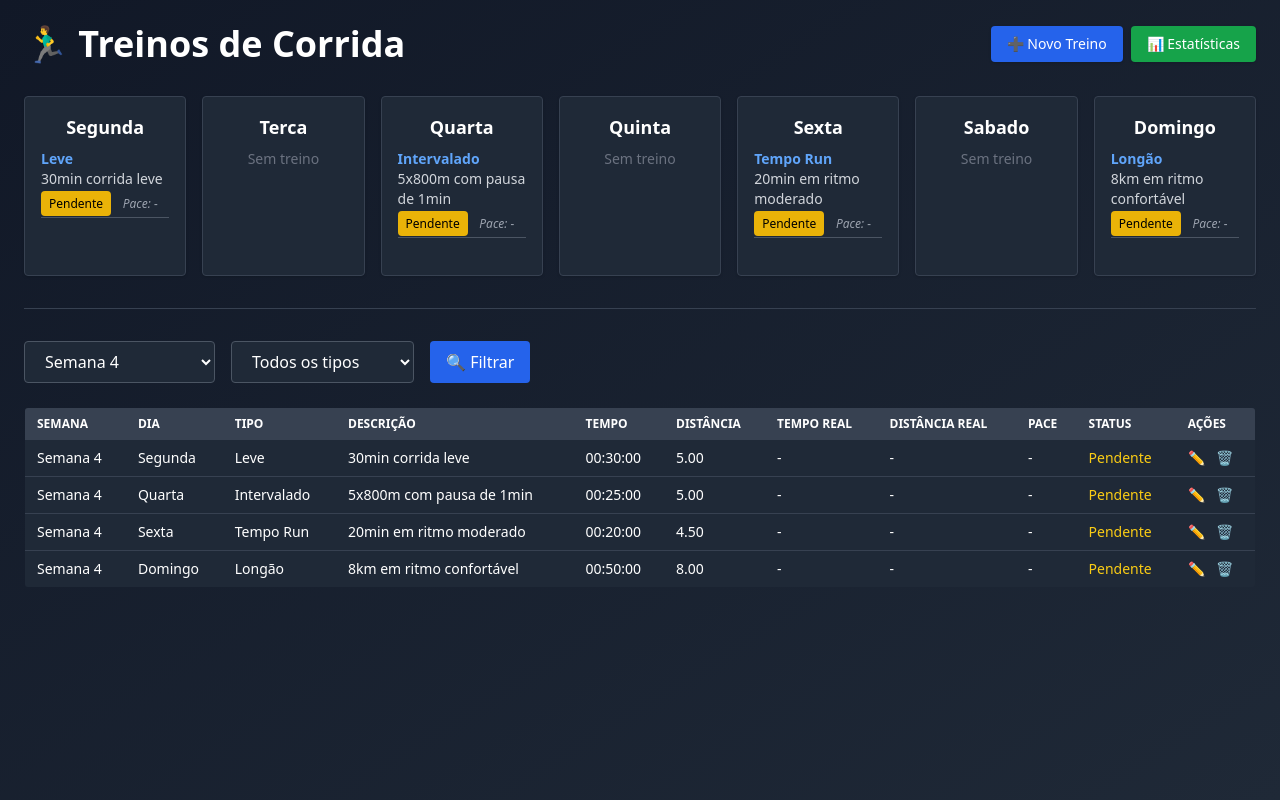
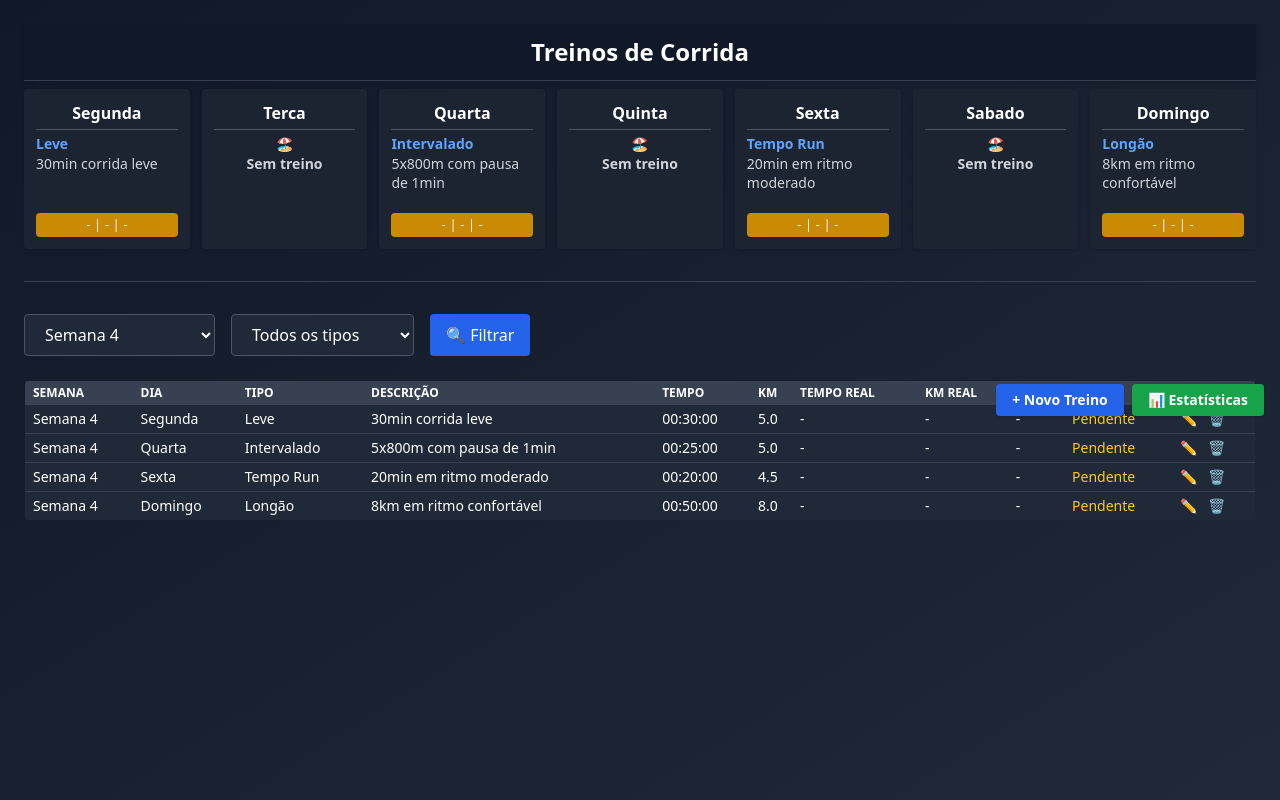
Before and after one commit to Gustavo-Locks/TreinoCorrida, a FastAPI app: page / in a window 1280 px wide. Run offline with FastAPI, Linux system fonts and the light colour scheme; some libraries are stand-ins or nearby versions.

Commit message:
Add files via upload

```diff
--- a/main.py
+++ b/main.py
@@ -86,7 +86,8 @@ def home(request: Request):
                 t.pace = "-"
         else:
             t.pace = "-"
-        t.status = "Feito" if t.tempo_realizado and t.distancia_realizada else "Pendente"
+
+        t.status = "Feito" if (t.tempo_realizado and t.distancia_realizada) or t.feito else "Pendente"
 
     dias_da_semana = ["Segunda", "Terca", "Quarta", "Quinta", "Sexta", "Sabado", "Domingo"]
     treinos_por_dia = defaultdict(list)
@@ -214,7 +215,7 @@ def atualizar_treino(
     segundos_real: Optional[str] = Form("00"),
     distancia_realizada: Optional[str] = Form(None),
     observacoes: Optional[str] = Form(None),
-    feito: Optional[bool] = Form(False)
+    feito: Optional[str] = Form(None)
 ):
     tempo = f"{horas.zfill(2)}:{minutos.zfill(2)}:{segundos.zfill(2)}"
     tempo_realizado = f"{horas_real.zfill(2)}:{minutos_real.zfill(2)}:{segundos_real.zfill(2)}"
--- a/requirements.txt
+++ b/requirements.txt
@@ -2,4 +2,3 @@ fastapi
 uvicorn
 jinja2
 sqlmodel
-python-multipart
--- a/templates/home.html
+++ b/templates/home.html
@@ -7,44 +7,63 @@
   <script src="https://cdn.tailwindcss.com"></script>
   <script src="https://cdn.jsdelivr.net/npm/chart.js"></script>
 </head>
-<body class="bg-gradient-to-br from-gray-900 to-gray-800 text-white min-h-screen p-6">
+<body class="bg-gradient-to-br from-gray-900 to-gray-800 text-white min-h-screen p-4 sm:p-6">
   <div class="max-w-7xl mx-auto">
-        <div class="flex items-center justify-between mb-8 flex-wrap gap-4">
-        <div>
-          <h1 class="text-3xl md:text-4xl font-extrabold text-white">🏃‍♂️ Treinos de Corrida</h1>
-        </div>
-        <div class="flex gap-2">
-          <a href="/novo" class="bg-blue-600 hover:bg-blue-700 text-white px-4 py-2 rounded shadow text-sm">➕ Novo Treino</a>
-          <a href="/estatisticas" class="bg-green-600 hover:bg-green-700 text-white px-4 py-2 rounded shadow text-sm">📊 Estatísticas</a>
+    <!-- Cabeçalho -->
+    <header class="bg-[#111827] border-b border-gray-700 w-full shadow-md mb-2">
+      <div class="max-w-5xl mx-auto px-4 py-3 flex flex-col sm:flex-row items-center justify-between gap-3">
+
+        <!-- Título centralizado -->
+        <h1 class="text-xl sm:text-2xl font-bold text-white text-center w-full">
+          Treinos de Corrida
+        </h1>
+
+        <!-- Botões (opcional) -->
+        <div class="flex gap-2 sm:absolute sm:right-4 sm:top-1/2 sm:-translate-y-1/2">
+          <a href="/novo" class="bg-blue-600 hover:bg-blue-700 text-white font-semibold py-1.5 px-4 rounded shadow text-sm">
+            + Novo Treino
+          </a>
+          <a href="/estatisticas" class="bg-green-600 hover:bg-green-700 text-white font-semibold py-1.5 px-4 rounded shadow text-sm">
+            📊 Estatísticas
+          </a>
         </div>
       </div>
+    </header>
 
-
+    <!-- Cards da Semana -->
      <div class="mb-8">
-      <div class="grid grid-cols-1 md:grid-cols-7 gap-4">
+      <div class="grid grid-cols-2 sm:grid-cols-2 md:grid-cols-3 lg:grid-cols-4 xl:grid-cols-7 gap-3">
         {% for dia in dias_da_semana %}
           {% set destaque = (treino_hoje and treino_hoje.dia == dia and treino_hoje.status == 'Pendente') %}
-          <div class="p-4 rounded shadow border min-h-[180px] {{ 'bg-yellow-600 text-black border-yellow-500' if destaque else 'bg-gray-800 border-gray-700' }}">
-            <h3 class="text-lg font-semibold mb-2 text-center">{{ dia }}</h3>
+          <div class="p-3 rounded shadow text-sm min-h-[160px] flex flex-col justify-between {{ 'bg-yellow-600 text-black border-yellow-500' if destaque else 'bg-[#1c2331] text-white' }}">
+
+            <h3 class="text-base font-semibold text-center border-b border-gray-600 pb-1 mb-1">{{ dia }}</h3>
+
             {% set lista = treinos_por_dia.get(dia, []) %}
-            {% if lista %}
+
+            <div class="flex flex-col gap-2 flex-1">
+              {% if not lista %}
+                <!-- Sem treino sempre no topo -->
+                <div class="text-sm text-gray-300 flex flex-col items-center justify-center font-semibold text-center">
+                  <span>🏖️</span>
+                  <span>Sem treino</span>
+                </div>
+              {% endif %}
+
               {% for treino in lista %}
-                <div class="text-sm mb-2 border-b border-gray-600 pb-1">
                   {% if treino.status == 'Pendente' %}
-                    <a href="/editar/{{ treino.id }}" class="block hover:underline">
-                  {% endif %}
-                    <div class="font-semibold text-blue-400">{{ treino.tipo }}</div>
-                    <div class="text-gray-300">
-                      {% set yt_link = None %}
+                 <div href="/editar/{{ treino.id }}" class="flex flex-col h-full">{% endif %}
+
+                    <!-- Tipo -->
+                    <div class="font-semibold text-blue-400 text-left">{{ treino.tipo }}</div>
+
+                    <!-- Descrição -->
+                    <div class="text-left text-sm text-gray-300 mb-2 leading-snug">
                       {% if "youtube.com" in treino.descricao %}
-                        {% set parts = treino.descricao.split(" - ") %}
-                        {{ parts[0] }}
-                        {% if parts|length > 1 %}
-                          <a href="{{ parts[1] }}" target="_blank" class="inline-flex items-center gap-1 text-red-500 bg-white px-2 py-0.5 rounded text-xs font-semibold ml-2">
-                            <svg xmlns="http://www.w3.org/2000/svg" class="h-4 w-4" viewBox="0 0 24 24">
-                              <path fill="#FF0000" d="M21.8 8.001s-.2-1.4-.8-2.001c-.8-.8-1.6-.8-2-1C16.2 4.6 12 4.6 12 4.6h-.1s-4.2 0-7 .4c-.4.2-1.2.2-2 1-.6.6-.8 2-.8 2S2 9.6 2 11.2v1.6c0 1.6.2 3.2.2 3.2s.2 1.4.8 2.001c.8.8 1.8.8 2.2 1C7.8 19.4 12 19.4 12 19.4s4.2 0 7-.4c.4-.2 1.2-.2 2-1 .6-.6.8-2.001.8-2.001S22 13.6 22 12v-1.6c0-1.6-.2-2.399-.2-2.399z"/>
-                              <path fill="white" d="M10 15l5.19-3L10 9v6z"/>
-                            </svg>
+                        {% set partes = treino.descricao.rsplit(" - ", 1) %}
+                        {{ partes[0] }}
+                        {% if partes|length > 1 %}
+                            <a href="{{ partes[1] }}" target="_blank" class="text-sm text-red-500 font-bold">
                              YouTube
                             </a>
                         {% endif %}
@@ -52,24 +71,20 @@
                         {{ treino.descricao }}
                       {% endif %}
                     </div>
-                    <div class="mt-1">
-                      {% if treino.status == 'Feito' %}
-                        <span class="bg-green-700 text-white text-xs px-2 py-1 rounded">Feito</span>
-                      {% else %}
-                        <span class="bg-yellow-500 text-black text-xs px-2 py-1 rounded">Pendente</span>
+
+                    <div class="mt-auto rounded text-white text-xs flex items-center justify-center gap-1 py-1 px-1
+                    {{ 'bg-green-700 text-white' if treino.status == 'Feito' else 'bg-yellow-600 text-white' }}">
+                      <span>{{ "-" if not treino.tempo_realizado or treino.tempo_realizado == "00:00:00" else treino.tempo_realizado }}</span>
+                      <span>|</span>
+                      <span>{{ treino.pace or '-' }}</span>
+                      <span>|</span>
+                      <span>{{ treino.distancia_realizada or '-' }}</span>
+                    </div>
+
+                  {% if treino.status == 'Pendente' %}</div>
                 {% endif %}
-                      {% if treino.pace %}
-                        <span class="text-xs text-gray-400 ml-2 italic">Pace: {{ treino.pace }}</span>
-                      {% endif %}
+              {% endfor %}
             </div>
-                  {% if treino.status == 'Pendente' %}
-                    </a>
-                  {% endif %}
-                </div>
-              {% endfor %}
-            {% else %}
-              <p class="text-gray-500 text-sm text-center">Sem treino</p>
-            {% endif %}
           </div>
         {% endfor %}
       </div>
@@ -78,80 +93,109 @@
     <div class="w-full border-t border-gray-700 my-8"></div>
 
     <!-- Filtros -->
-    <form method="get" action="/" class="mb-6 flex flex-wrap items-center justify-between gap-4">
-
-      <div class="flex flex-wrap gap-4">
-        <select name="semana" class="bg-gray-800 border border-gray-600 text-white rounded px-4 py-2">
+    <form method="get" action="/" class="mb-6 flex flex-wrap items-center justify-center sm:justify-between gap-4">
+      <div class="flex flex-wrap gap-4 w-full sm:w-auto justify-center">
+        <select name="semana" class="w-full sm:w-auto bg-gray-800 border border-gray-600 text-white rounded px-4 py-2">
           <option value="">Todas as semanas</option>
           {% for s in ['Semana 1', 'Semana 2', 'Semana 3', 'Semana 4'] %}
           <option value="{{ s }}" {% if semana == s %}selected{% endif %}>{{ s }}</option>
           {% endfor %}
         </select>
-
-        <select name="tipo" class="bg-gray-800 border border-gray-600 text-white rounded px-4 py-2">
+        <select name="tipo" class="w-full sm:w-auto bg-gray-800 border border-gray-600 text-white rounded px-4 py-2">
           <option value="">Todos os tipos</option>
           {% for t in ['Intervalado', 'Tempo Run', 'Longão', 'Leve', 'Fortalecimento A', 'Fortalecimento B'] %}
           <option value="{{ t }}" {% if tipo == t %}selected{% endif %}>{{ t }}</option>
           {% endfor %}
         </select>
-
-        <button type="submit" class="bg-blue-600 hover:bg-blue-700 text-white px-4 py-2 rounded">🔍 Filtrar</button>
+        <button type="submit" class="w-full sm:w-auto bg-blue-600 hover:bg-blue-700 text-white px-4 py-2 rounded">🔍 Filtrar</button>
       </div>
     </form>
 
-    <!-- Tabela de treinos -->
-    <table class="w-full text-sm text-left border border-gray-700 rounded overflow-hidden">
+    <!-- Tabela de treinos - Mobile -->
+    <div class="block md:hidden space-y-4">
+      {% for treino in treinos %}
+        <a href="/editar/{{ treino.id }}" class="block bg-gray-800 border border-gray-700 rounded p-2">
+          <div class="text-base font-semibold text-blue-400 text-center">{{ treino.tipo }} | {{ treino.dia }} - {{ treino.semana }}</div>
+          <div class="text-white mt-1 text-sm">
+            <hr class="my-2 border-gray-600" />
+            <span class="font-semibold">Descrição:</span>
+            {% if "youtube.com" in treino.descricao %}
+              {% set parts = treino.descricao.split(" - ") %}
+                <span>{{ parts[0] }}</span>
+                {% if parts|length > 1 %}
+                  <div class="mt-2">
+                    <span class="inline-flex items-center gap-1 text-red-500 bg-white px-2 py-0.5 rounded text-xs font-semibold">
+                      <svg xmlns="http://www.w3.org/2000/svg" class="h-4 w-4" viewBox="0 0 24 24">
+                        <path fill="#FF0000" d="M21.8 8.001s-.2-1.4-.8-2.001c-.8-.8-1.6-.8-2-1C16.2 4.6 12 4.6 12 4.6h-.1s-4.2 0-7 .4c-.4.2-1.2.2-2 1-.6.6-.8 2-.8 2S2 9.6 2 11.2v1.6c0 1.6.2 3.2.2 3.2s.2 1.4.8 2.001c.8.8 1.8.8 2.2 1C7.8 19.4 12 19.4 12 19.4s4.2 0 7-.4c.4-.2 1.2-.2 2-1 .6-.6.8-2.001.8-2.001S22 13.6 22 12v-1.6c0-1.6-.2-2.399-.2-2.399z"/>
+                        <path fill="white" d="M10 15l5.19-3L10 9v6z"/>
+                      </svg>
+                      YouTube
+                    </span>
+                  </div>
+              {% endif %}
+            {% else %}
+              {{ treino.descricao }}
+            {% endif %}
+          </div>
+          <div class="mt-3 text-xs font-semibold px-2 py-2 text-center rounded {{ 'bg-green-700 text-white' if treino.status == 'Feito' else 'bg-yellow-600 text-white' }}">
+            Tempo: {{ treino.tempo_realizado or '00:00:00' }} |
+            Dist: {{ treino.distancia_realizada or '-km' }} |
+            Pace: {{ treino.pace or '-/km' }}
+          </div>
+        </a>
+      {% endfor %}
+    </div>
+
+    <!-- Tabela de treinos - Desktop -->
+    <div class="hidden md:block overflow-x-auto">
+      <table class="min-w-[800px] w-full text-sm text-left border border-gray-700 rounded overflow-hidden">
         <thead class="bg-gray-700 text-xs uppercase">
           <tr>
-          <th class="px-3 py-2">Semana</th>
-          <th class="px-3 py-2">Dia</th>
-          <th class="px-3 py-2">Tipo</th>
-          <th class="px-3 py-2">Descrição</th>
-          <th class="px-3 py-2">Tempo</th>
-          <th class="px-3 py-2">Distância</th>
-          <th class="px-3 py-2">Tempo Real</th>
-          <th class="px-3 py-2">Distância Real</th>
-          <th class="px-3 py-2">Pace</th>
-          <th class="px-3 py-2">Status</th>
-          <th class="px-3 py-2">Ações</th>
+            <th class="px-2 py-1 w-28">Semana</th>
+            <th class="px-1 py-1">Dia</th>
+            <th class="px-1 py-1 w-39">Tipo</th>
+            <th class="px-1 py-1">Descrição</th>
+            <th class="px-1 py-1">Tempo</th>
+            <th class="px-1 py-1">Km</th>
+            <th class="px-1 py-1">Tempo Real</th>
+            <th class="px-1 py-1">Km Real</th>
+            <th class="px-1 py-1">Pace</th>
+            <th class="px-1 py-1">Status</th>
+            <th class="px-1 py-1 w-20">Ações</th>
           </tr>
         </thead>
         <tbody class="bg-gray-800">
           {% for treino in treinos %}
           <tr class="border-b border-gray-700 hover:bg-gray-800 {% if treino_hoje and treino.id == treino_hoje.id %}bg-green-900{% endif %}">
-          <td class="px-3 py-2">{{ treino.semana }}</td>
-          <td class="px-3 py-2">{{ treino.dia }}</td>
-          <td class="px-3 py-2">{{ treino.tipo }}</td>
-          <td class="px-3 py-2">
+            <td class="px-2 py-1">{{ treino.semana }}</td>
+            <td class="px-1 py-1">{{ treino.dia }}</td>
+            <td class="px-1 py-1">{{ treino.tipo }}</td>
+            <td class="px-1 py-1">
               {% if "youtube.com" in treino.descricao %}
                 {% set parts = treino.descricao.split(" - ") %}
-              {{ parts[0] }}
+                <span>{{ parts[0] }}</span>
                 {% if parts|length > 1 %}
-                <a href="{{ parts[1] }}" target="_blank" class="inline-flex items-center gap-1 text-red-500 bg-white px-2 py-0.5 rounded text-xs font-semibold ml-2">
-                  <svg xmlns="http://www.w3.org/2000/svg" class="h-4 w-4" viewBox="0 0 24 24">
+                  <span class="ml-1 inline-flex items-center gap-1 text-red-500 bg-white px-1.5 rounded text-[10px] font-semibold">
+                    <svg xmlns="http://www.w3.org/2000/svg" class="h-3 w-3" viewBox="0 0 24 24">
                       <path fill="#FF0000" d="M21.8 8.001s-.2-1.4-.8-2.001c-.8-.8-1.6-.8-2-1C16.2 4.6 12 4.6 12 4.6h-.1s-4.2 0-7 .4c-.4.2-1.2.2-2 1-.6.6-.8 2-.8 2S2 9.6 2 11.2v1.6c0 1.6.2 3.2.2 3.2s.2 1.4.8 2.001c.8.8 1.8.8 2.2 1C7.8 19.4 12 19.4 12 19.4s4.2 0 7-.4c.4-.2 1.2-.2 2-1 .6-.6.8-2.001.8-2.001S22 13.6 22 12v-1.6c0-1.6-.2-2.399-.2-2.399z"/>
                       <path fill="white" d="M10 15l5.19-3L10 9v6z"/>
                     </svg>
                     YouTube
-                </a>
+                  </span>
                 {% endif %}
               {% else %}
                 {{ treino.descricao }}
               {% endif %}
             </td>
-          <td class="px-3 py-2">{{ treino.tempo or '-' }}</td>
-          <td class="px-3 py-2">{{ '%.2f' % treino.distancia if treino.distancia else '-' }}</td>
-          <td class="px-3 py-2">{{ treino.tempo_realizado or '-' }}</td>
-          <td class="px-3 py-2">{{ '%.2f' % treino.distancia_realizada if treino.distancia_realizada else '-' }}</td>
-          <td class="px-3 py-2">{{ treino.pace or '-' }}</td>
-          <td class="px-3 py-2">
-            {% if treino.status == 'Feito' %}
-              <span class="text-green-400 font-semibold">Feito</span>
-            {% else %}
-              <span class="text-yellow-400">Pendente</span>
-            {% endif %}
+            <td class="px-1 py-1">{{ treino.tempo or '-' }}</td>
+            <td class="px-1 py-1">{{ treino.distancia or '-' }}</td>
+            <td class="px-1 py-1">{{ treino.tempo_realizado or '-' }}</td>
+            <td class="px-1 py-1">{{ treino.distancia_realizada or '-' }}</td>
+            <td class="px-1 py-1">{{ treino.pace or '-' }}</td>
+            <td class="px-1 py-1">
+              {% if treino.status == 'Feito' %}<span class="text-green-400 font-semibold">Feito</span>{% else %}<span class="text-yellow-400">Pendente</span>{% endif %}
             </td>
-          <td class="px-3 py-2">
+            <td class="px-1 py-1">
               <a href="/editar/{{ treino.id }}" class="text-blue-400 hover:underline">✏️</a>
               <a href="/excluir/{{ treino.id }}" class="text-red-400 hover:underline ml-2" onclick="return confirm('Deseja excluir este treino?')">🗑️</a>
             </td>
@@ -160,5 +204,6 @@
         </tbody>
       </table>
     </div>
+  </div>
 </body>
 </html>
```
Also changed, not shown: templates/estatisticas.html (+17 -5 lines), templates/treino.html (+17 -5 lines). Lines whose indentation alone changed are shown as unchanged.
